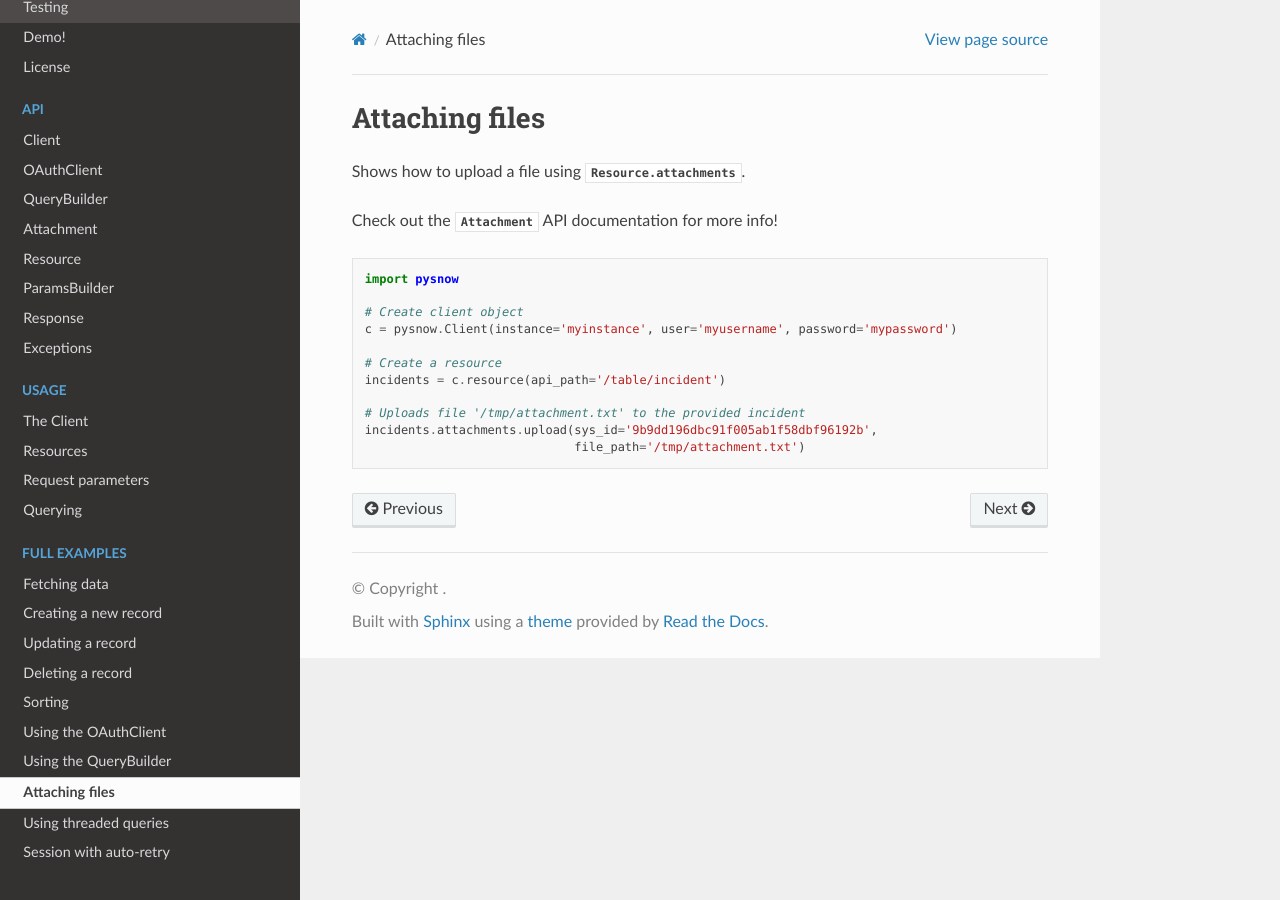
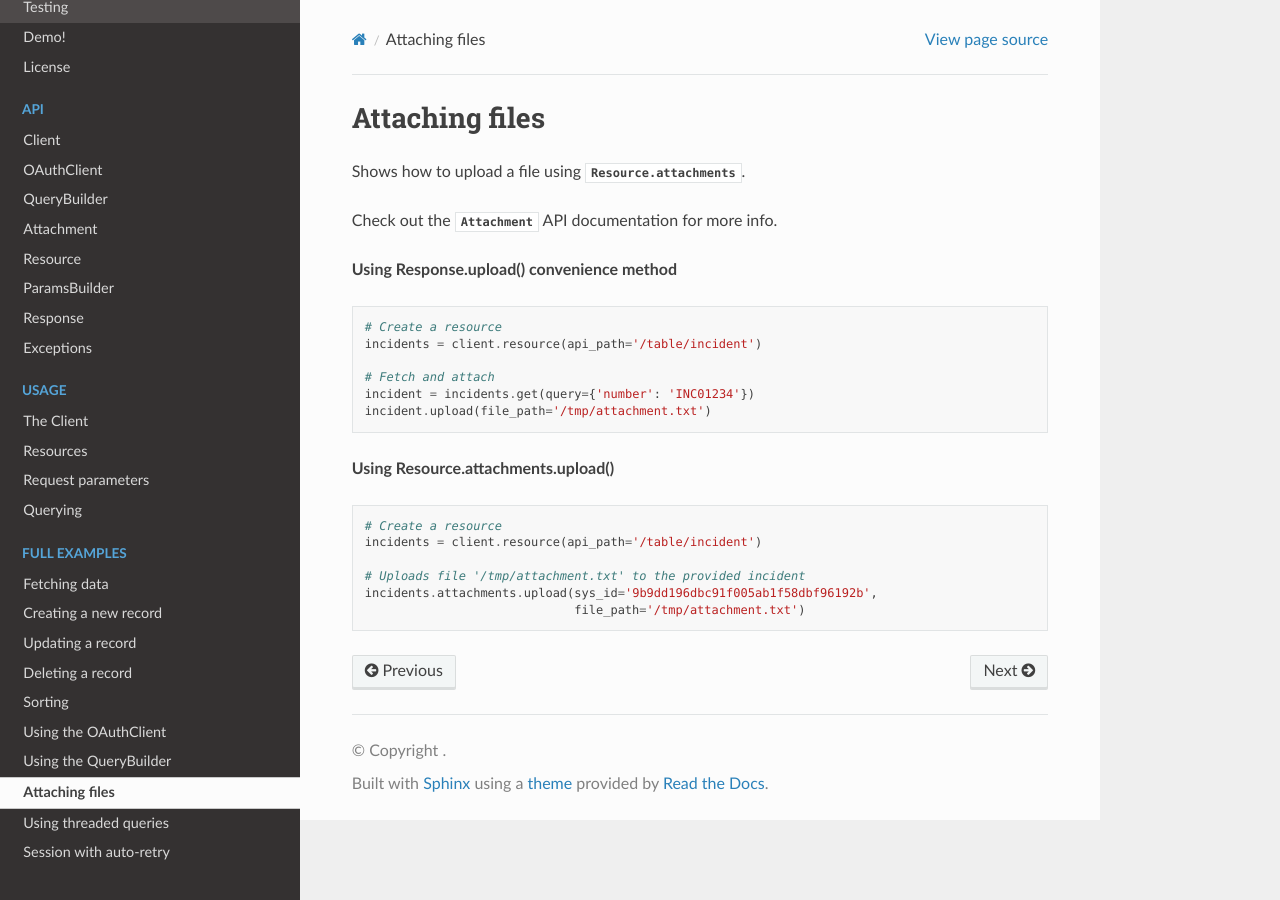
Before and after one commit to rbw/pysnow, a Sphinx documentation site: the page built from docs/full_examples/attachments.rst, in a window 1280 px wide. Built offline with Sphinx 7.4.7 and the Read the Docs theme 2.0.0, drawn with Linux system fonts in a browser that asks for light colours.

Commit message:
Update attachments.rst

```diff
--- a/docs/full_examples/attachments.rst
+++ b/docs/full_examples/attachments.rst
@@ -3,18 +3,25 @@ Attaching files
 
 Shows how to upload a file using `Resource.attachments`.
 
-Check out the `Attachment` API documentation for more info!
+Check out the `Attachment` API documentation for more info.
 
+**Using Response.upload() convenience method**
 
 .. code-block:: python
 
-    import pysnow
+    # Create a resource
+    incidents = client.resource(api_path='/table/incident')
 
-    # Create client object
-    c = pysnow.Client(instance='myinstance', user='myusername', password='mypassword')
+    # Fetch and attach
+    incident = incidents.get(query={'number': 'INC01234'})
+    incident.upload(file_path='/tmp/attachment.txt')
+
+**Using Resource.attachments.upload()**
+
+.. code-block:: python
 
     # Create a resource
-    incidents = c.resource(api_path='/table/incident')
+    incidents = client.resource(api_path='/table/incident')
 
     # Uploads file '/tmp/attachment.txt' to the provided incident
     incidents.attachments.upload(sys_id='9b9dd196dbc91f005ab1f58dbf96192b',
```
